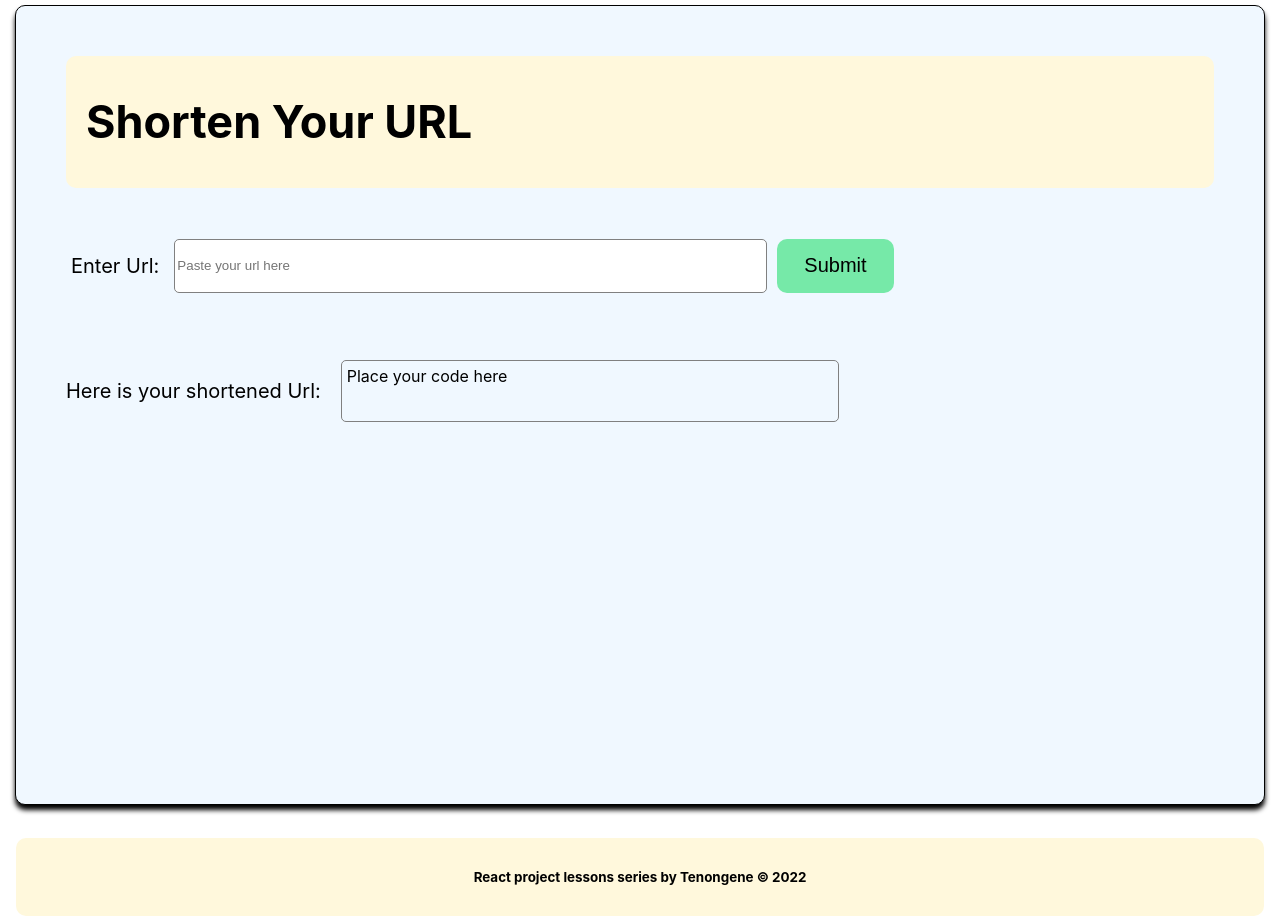
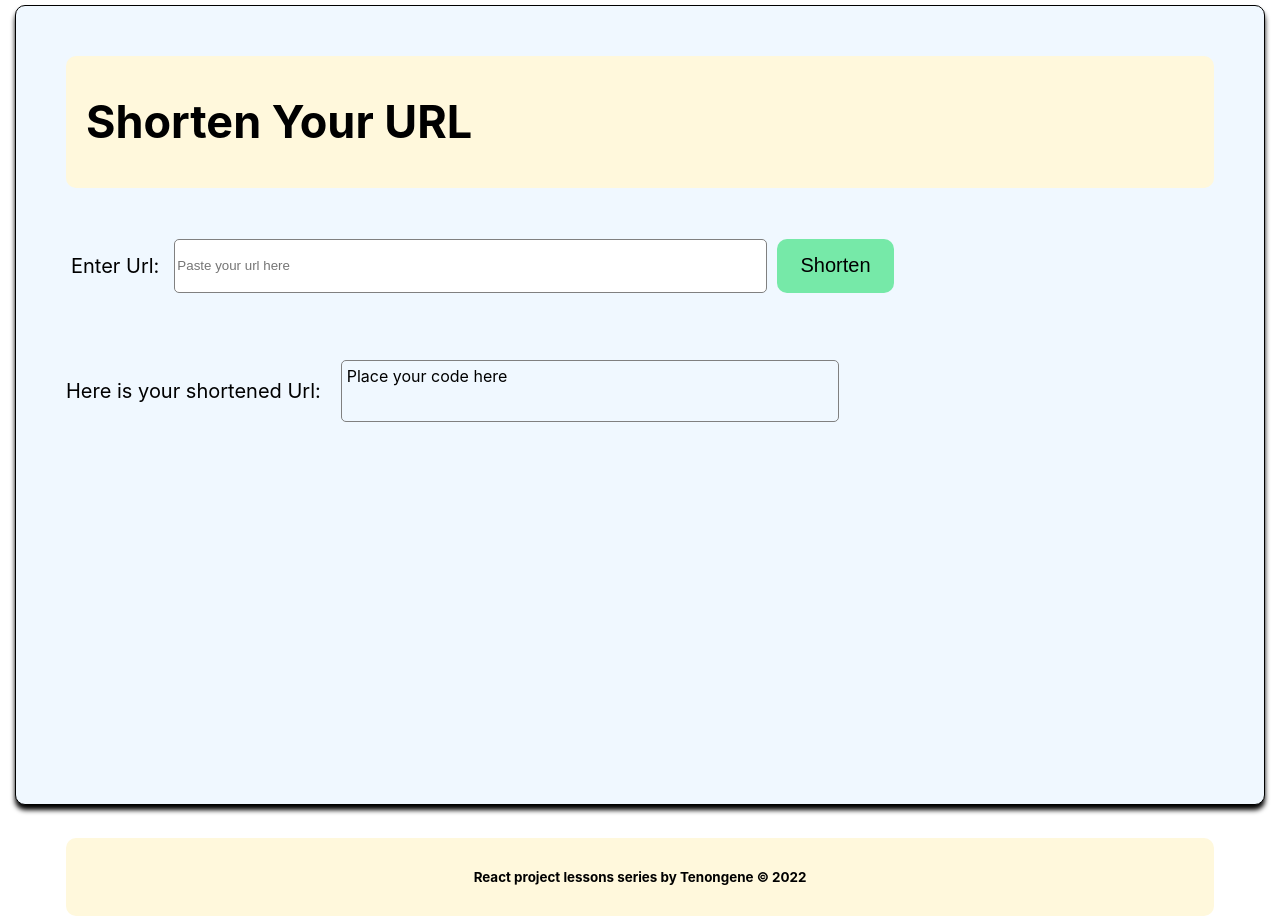
Before and after one commit to tenongene/url-shorty, a React (Create React App) app: page / in a window 1280 px wide. Built offline with nearby package versions, Linux system fonts and the light colour scheme.

Commit message:
UI initial

```diff
--- a/src/Footer.css
+++ b/src/Footer.css
@@ -2,5 +2,7 @@
     margin-top:400px;
     display:flex;
     justify-content:center;
+    margin-left: 50px;
+    margin-right: 50px;
 
 }
--- a/src/Form.jsx
+++ b/src/Form.jsx
@@ -8,7 +8,9 @@
 				Enter Url:
 			</label>
 			<input placeholder="Paste your url here" id="url" type="text" value="" required />
-            <button type="submit" className="btn">Submit</button>
+			<button type="submit" className="btn">
+				Shorten
+			</button>
 		</form>
 	);
 };
--- a/src/Output.jsx
+++ b/src/Output.jsx
@@ -1,5 +1,6 @@
 import React from 'react';
 import './Output.css';
+
 
 const Output = () => {
 	return (
@@ -7,6 +8,7 @@
 			<p>Here is your shortened Url:</p>
 			<blockquote className="newUrl">Place your code here</blockquote>
 		</div>
+
 	);
 };
 
```
Also changed, not shown: src/Form.css (+2 -5 lines).
